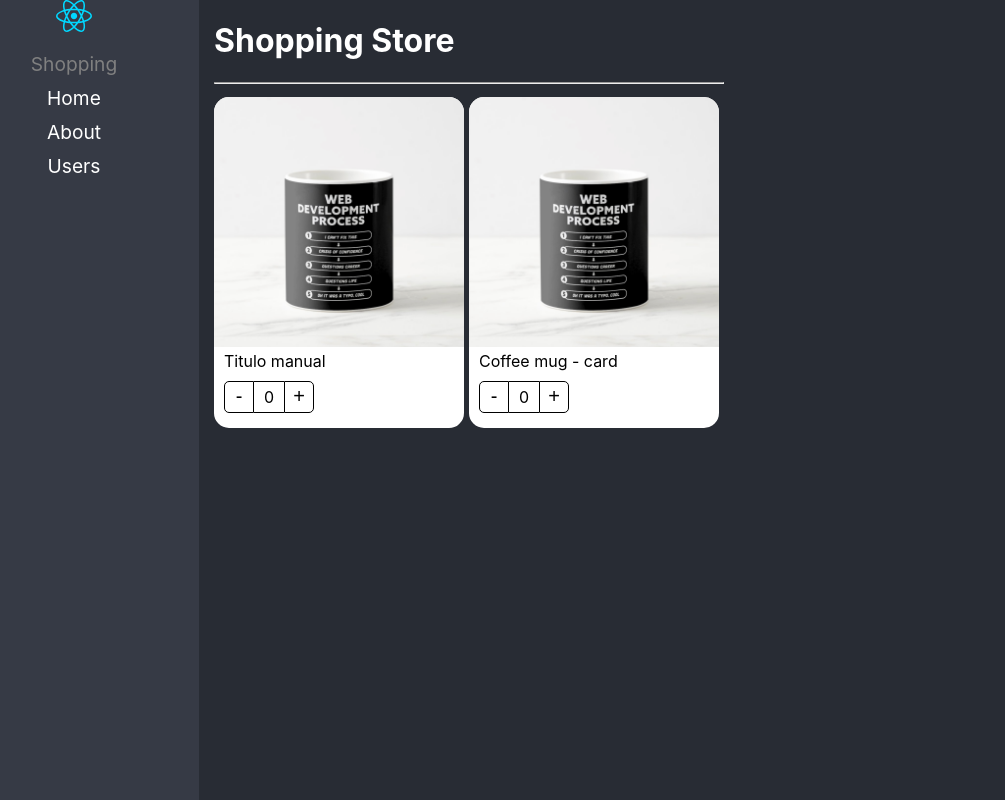
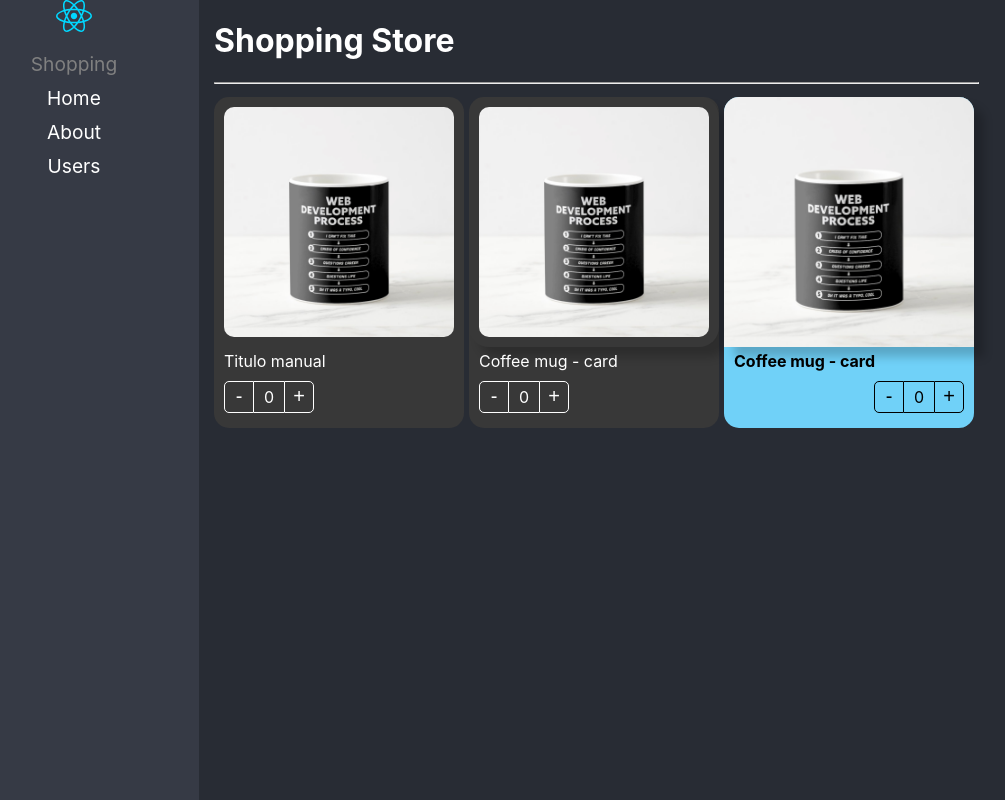
Before and after one commit to YinnerC30/react-lazy-load, a React (Vite) app: page /shopping in a window 1280 px wide. Shown: the whole page, without its empty margins (51-1056 px from the left). Built offline with nearby package versions, Linux system fonts and the light colour scheme.

Commit message:
Component extend styles finished

```diff
--- a/src/02-component-patterns/components/ProductButtons.tsx
+++ b/src/02-component-patterns/components/ProductButtons.tsx
@@ -1,12 +1,17 @@
-import { useContext } from "react";
-import { productContext } from "./ProductCard";
+import { CSSProperties, useContext } from 'react';
+import { productContext } from './ProductCard';
 import styles from '../styles/styles.module.css';
 
-export const ProductButtons = () => {
+export interface Props {
+  className?: string;
+  style?: CSSProperties;
+}
+
+export const ProductButtons = ({ className, style }: Props) => {
   const { increaseBy, counter } = useContext(productContext);
 
   return (
-    <div className={styles.buttonsContainer}>
+    <div className={`${styles.buttonsContainer} ${className}`} style={style}>
       <button className={styles.buttonMinus} onClick={() => increaseBy(-1)}>
         -
       </button>
--- a/src/02-component-patterns/components/ProductCard.tsx
+++ b/src/02-component-patterns/components/ProductCard.tsx
@@ -1,17 +1,26 @@
 import styles from '../styles/styles.module.css';
 
 import { useProduct } from '../hooks/useProduct';
-import { createContext } from 'react';
-import {
-  ProductContextProps,
-  ProductCardProps,
-} from '../interfaces/interfaces';
+import { CSSProperties, ReactElement, createContext } from 'react';
+import { Product, ProductContextProps } from '../interfaces/interfaces';
+
+export interface Props {
+  product: Product;
+  children?: ReactElement | ReactElement[];
+  className?: string;
+  style?: CSSProperties
+}
 
 export const productContext = createContext({} as ProductContextProps);
 
 const { Provider } = productContext;
 
-export const ProductCard = ({ children, product }: ProductCardProps) => {
+export const ProductCard = ({
+  children,
+  product,
+  className,
+  style
+}: Props) => {
   const { counter, increaseBy } = useProduct();
 
   return (
@@ -22,7 +31,7 @@
         product,
       }}
     >
-      <div className={styles.productCard}>{children}</div>
+      <div className={`${styles.productCard} ${className}`} style={style}>{children}</div>
     </Provider>
   );
 };
--- a/src/02-component-patterns/components/ProductImage.tsx
+++ b/src/02-component-patterns/components/ProductImage.tsx
@@ -1,8 +1,16 @@
-import { useContext } from 'react';
+import { CSSProperties, useContext } from 'react';
 import { productContext } from './ProductCard';
 import noImage from '../assets/no-image.jpg';
 import styles from '../styles/styles.module.css';
-export const ProductImage = ({ img = '' }) => {
+
+export interface Props {
+  img?: string;
+  className?: string;
+  style?: CSSProperties;
+}
+
+
+export const ProductImage = ({ img, className, style }: Props) => {
   const { product } = useContext(productContext);
   let imgToShow: string;
 
@@ -15,6 +23,6 @@
   }
 
   return (
-    <img src={imgToShow} alt="Product image" className={styles.productImg} />
+    <img src={imgToShow} alt="Product image" className={` ${styles.productImg} ${className}`} style={style} />
   );
 };
--- a/src/02-component-patterns/components/ProductTitle.tsx
+++ b/src/02-component-patterns/components/ProductTitle.tsx
@@ -1,12 +1,18 @@
-import { useContext } from "react";
-import { productContext } from "./ProductCard";
+import { CSSProperties, useContext } from 'react';
+import { productContext } from './ProductCard';
 import styles from '../styles/styles.module.css';
 
-export const ProductTitle = ({ title = '' }) => {
+export interface Props {
+  title?: string;
+  className?: string;
+  style?: CSSProperties;
+}
+
+export const ProductTitle = ({ title, className, style }: Props) => {
   const { product } = useContext(productContext);
 
   return (
-    <span className={styles.productDescription}>
+    <span className={`${styles.productDescription} ${className}`} style={style}>
       {title ? title : product.title}
     </span>
   );
--- a/src/02-component-patterns/components/index.ts
+++ b/src/02-component-patterns/components/index.ts
@@ -3,12 +3,13 @@
 
 import { ProductButtons } from './ProductButtons';
 import { ProductImage } from './ProductImage';
+import { ProductCardHOCProps } from '../interfaces/interfaces';
 
 export { ProductButtons } from './ProductButtons';
 export { ProductImage } from './ProductImage';
 export { ProductTitle } from './ProductTitle';
 
-export const ProductCard = Object.assign(ProductCardHOC, {
+export const ProductCard: ProductCardHOCProps = Object.assign(ProductCardHOC, {
   Title: ProductTitle,
   Image: ProductImage,
   Buttons: ProductButtons,
--- a/src/02-component-patterns/pages/ShoppingPage.tsx
+++ b/src/02-component-patterns/pages/ShoppingPage.tsx
@@ -1,5 +1,6 @@
 import { ProductImage, ProductTitle, ProductButtons } from '../components';
 import { ProductCard } from '../components';
+import '../styles/custom-styles.css';
 
 const product = {
   id: '1',
@@ -14,16 +15,31 @@
       <hr />
 
       <div style={{ display: 'flex', flexDirection: 'row', flexWrap: 'wrap' }}>
-        <ProductCard product={product}>
-          <ProductCard.Image />
-          <ProductCard.Title title="Titulo manual" />
-          <ProductCard.Buttons />
+        <ProductCard product={product} className="bg-dark text-white">
+          <ProductCard.Image className="custom-image" />
+          <ProductCard.Title title="Titulo manual" className="text-white" />
+          <ProductCard.Buttons className="custom-buttons" />
         </ProductCard>
 
-        <ProductCard product={product}>
-          <ProductImage />
-          <ProductTitle />
-          <ProductButtons />
+        <ProductCard product={product} className="bg-dark text-white">
+          <ProductImage
+            className="custom-image"
+            style={{ boxShadow: '10px 10px 10px rgba(0,0,0,0.2)' }}
+          />
+          <ProductTitle className="text-white" />
+          <ProductButtons className="custom-buttons" />
+        </ProductCard>
+
+        <ProductCard product={product} style={{ backgroundColor: '#70D1F8' }}>
+          <ProductImage
+            style={{ boxShadow: '10px 10px 10px rgba(0,0,0,0.2)' }}
+          />
+          <ProductTitle
+            style={{
+              fontWeight: 'bold',
+            }}
+          />
+          <ProductButtons style={{ display: 'flex', justifyContent: 'end' }} />
         </ProductCard>
       </div>
     </div>
--- /dev/null
+++ b/src/02-component-patterns/styles/custom-styles.css
@@ -0,0 +1,19 @@
+.bg-dark {
+  background-color: rgb(56, 56, 56);
+}
+
+.text-white {
+  color: white;
+}
+
+.custom-image {
+  padding: 10px;
+  border-radius: 20px;
+  width: calc(100% - 20px);
+}
+
+.custom-buttons button,
+.custom-buttons div {
+  color: white;
+  border-color: white;
+}
```
Also changed, not shown: src/02-component-patterns/interfaces/interfaces.ts (+11 -8 lines).
